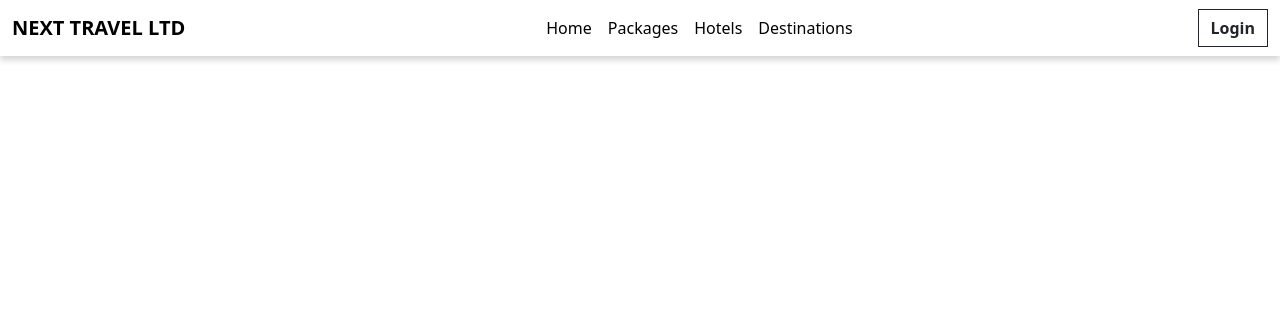
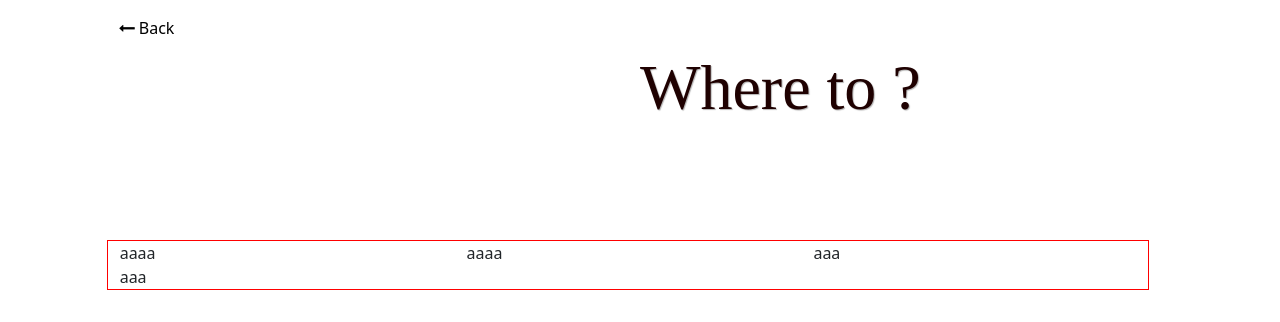
Before and after one commit to hasithaPerera2002/travel-ui, a plain HTML site: page packages.html in a window 1280 px wide. Drawn offline with nearby package versions, Linux system fonts and the light colour scheme.

Commit message:
where to page started

```diff
--- a/packages.html
+++ b/packages.html
@@ -1,39 +1,38 @@
 <!DOCTYPE html>
 <html lang="en">
+
 <head>
     <meta charset="UTF-8">
     <title>Title</title>
-    <link href="https://cdn.jsdelivr.net/npm/bootstrap@5.3.2/dist/css/bootstrap.min.css" rel="stylesheet" integrity="sha384-T3c6CoIi6uLrA9TneNEoa7RxnatzjcDSCmG1MXxSR1GAsXEV/Dwwykc2MPK8M2HN" crossorigin="anonymous">
-    <script src="https://cdn.jsdelivr.net/npm/bootstrap@5.3.2/dist/js/bootstrap.bundle.min.js" integrity="sha384-C6RzsynM9kWDrMNeT87bh95OGNyZPhcTNXj1NW7RuBCsyN/o0jlpcV8Qyq46cDfL" crossorigin="anonymous"></script>
+    <link href="https://cdn.jsdelivr.net/npm/bootstrap@5.3.2/dist/css/bootstrap.min.css" rel="stylesheet"
+        integrity="sha384-T3c6CoIi6uLrA9TneNEoa7RxnatzjcDSCmG1MXxSR1GAsXEV/Dwwykc2MPK8M2HN" crossorigin="anonymous">
+    <script src="https://cdn.jsdelivr.net/npm/bootstrap@5.3.2/dist/js/bootstrap.bundle.min.js"
+        integrity="sha384-C6RzsynM9kWDrMNeT87bh95OGNyZPhcTNXj1NW7RuBCsyN/o0jlpcV8Qyq46cDfL"
+        crossorigin="anonymous"></script>
     <link rel="stylesheet" href="styles/style.css">
+    <link rel="stylesheet" href="styles/whereTo.css">
+    <link rel="stylesheet" href="font-awesome-4.7.0/css/font-awesome.min.css">
 </head>
+
 <body>
-<nav class="navbar navbar-expand-lg navbar-light">
     <div class="container-fluid">
-        <a class="navbar-brand fw-bold" href="#">NEXT TRAVEL LTD</a>
-        <button class="navbar-toggler" type="button" data-bs-toggle="collapse" data-bs-target="#navbarSupportedContent" aria-controls="navbarSupportedContent" aria-expanded="false" aria-label="Toggle navigation">
-            <span class="navbar-toggler-icon"></span>
-        </button>
-        <div class="collapse navbar-collapse" id="navbarSupportedContent">
-            <ul class="navbar-nav mx-auto mb-2 mb-lg-0">
-                <li class="nav-item">
-                    <a class="nav-link active" aria-current="page" href="">Home</a>
-                </li>
-                <li class="nav-item">
-                    <a class="nav-link" href="packages.html">Packages</a>
-                </li>
-                <li class="nav-item">
-                    <a class="nav-link" href="hotel.html">Hotels</a>
-                </li>
-                <li class="nav-item">
-                    <a class="nav-link" href="destinations.html">Destinations</a>
-                </li>
-            </ul>
-            <button class="btn btn-outline-dark fw-bold" type="submit" >Login</button>
+        <div class="row">
+            <div class="col-md-10 offset-md-1">
+                <a href="index.html" class="arrow">
+                    <i class="fa fa-long-arrow-left" aria-hidden="true"></i>
+                    Back
+                </a>
+                <div class="where-to-text">Where to ?</div>
+                <div class="places row">
+                    <div class="col-md-4">aaaa</div>
+                    <div class="col-md-4">aaaa</div>
+                    <div class="col-md-4">aaa</div>
+                    <div class="col-md-4">aaa</div>
+
+                </div>
+            </div>
         </div>
     </div>
+</body>
 
-
-</nav>
-</body>
 </html>
--- a/styles/mainStyle.css
+++ b/styles/mainStyle.css
@@ -2,6 +2,10 @@
 @import url('https://fonts.googleapis.com/css2?family=Courgette&display=swap');
 @import url('https://fonts.googleapis.com/css2?family=Manrope:wght@300&display=swap');
 @import url('https://fonts.googleapis.com/css2?family=Dosis&display=swap');
+
+html {
+    scroll-behavior: smooth;
+}
 
 .hero {
     background-color: rgb(100, 157, 182);
@@ -36,6 +40,10 @@
     }
 }
 
+a.nav-link:hover {
+    scale: 1.1;
+    transition: all .5s ease-in-out;
+}
 .hero-text {
 
     margin-top: 10rem;
@@ -231,14 +239,18 @@
     display: flex;
     flex-direction: column;
     position: absolute;
-    bottom: 0;
-    right: 0;
-    padding: 1em;
+    bottom: .2rem;
+    width: 5rem;
+    right: .5rem;
+
     transition: 0.4s;
     background: none;
     fill: white;
-    float: right;
-    gap: 10px;
+    height: 3rem;
+    text-align: center;
+    padding-top: 11px;
+        padding-left: 17px;
+    border-radius: 1rem;
 }
 
 .container:hover {
@@ -607,9 +619,10 @@ svg:hover {
     position: relative;
     padding-left: 30px;
 }
-.svg-fillin{
+
+.svg-fillin {
     fill: white;
     padding: 5px;
-    margin-left:  .2rem;
+    margin-left: .2rem;
     margin-top: 2px;
 }
--- /dev/null
+++ b/styles/whereTo.css
@@ -0,0 +1,24 @@
+@import url('https://fonts.googleapis.com/css2?family=Manrope:wght@300&display=swap');
+.where-to-text{
+    top: 4rem;
+    position: absolute;
+    left: 40rem;
+    color: #1f0101;
+    font-family: 'Times New Roman', Times, serif;
+    font-size: 4rem;
+    font-weight: 500;
+    line-height: 3rem;
+    text-shadow: 1px 1px 1px rgba(0, 0, 0, 0.3);
+    text-align: center;
+
+}
+.places{
+    margin-top: 15rem;
+    border: 1px solid red;
+    width: 100%;
+}
+.arrow{
+    position: absolute;
+    top: 1rem;
+    color: black;
+}
```
Also changed, not shown: index.html (+73 -27 lines).
